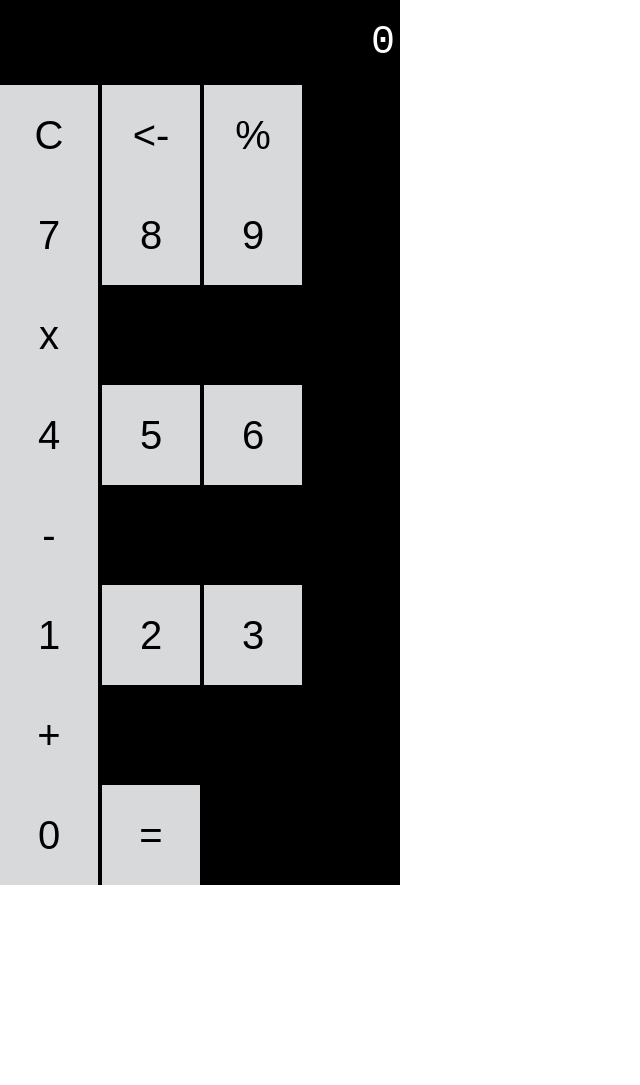
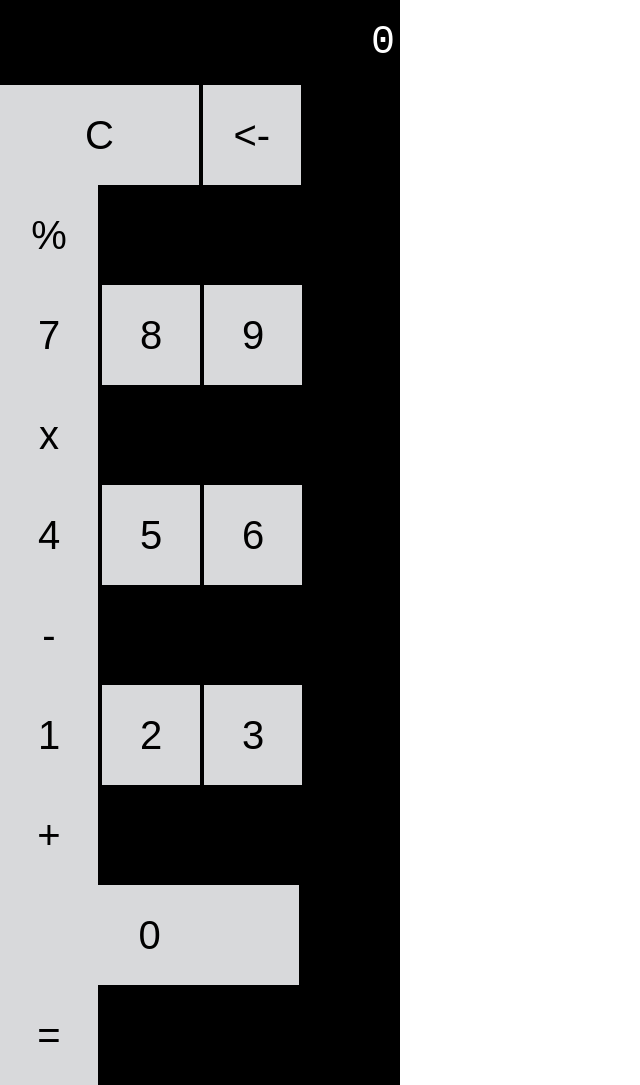
Before and after one commit to AkiraBrand/calculator, a plain HTML site: page index.html in a window 1280 px wide. Shown: the whole page, without its empty margins (0-640 px from the left). Before the commit the page ends 885 px from the top, so only its background shows below. Drawn offline with Linux system fonts and the light colour scheme.

Commit message:
all basic css added

```diff
--- a/calculator.css
+++ b/calculator.css
@@ -39,3 +39,11 @@ body {
 .calc-button:active {
     background-color: #bbbcbe;
 }
+
+.double {
+    width:49.7%;
+}
+
+.triple {
+    width: 74.8%;
+}
```
